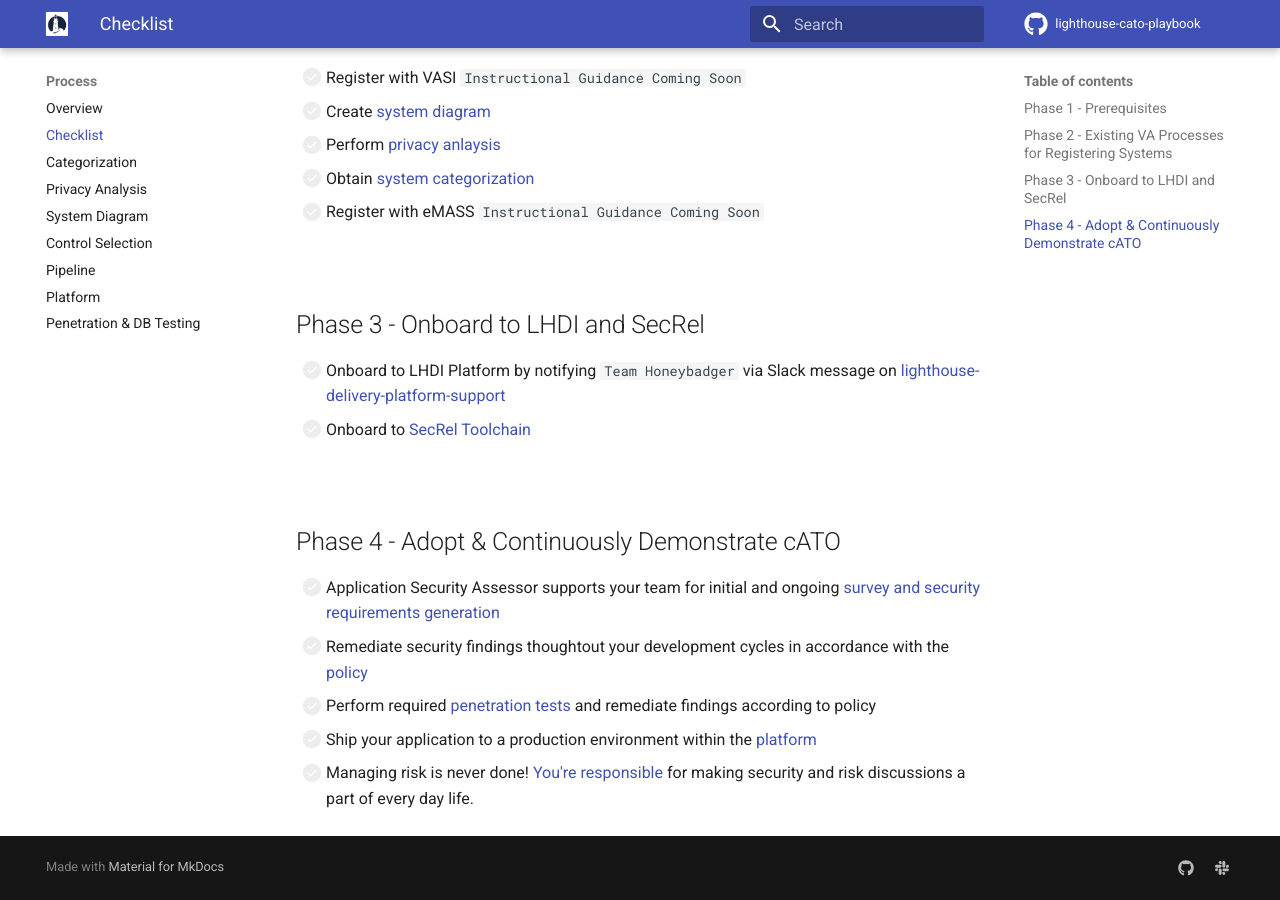
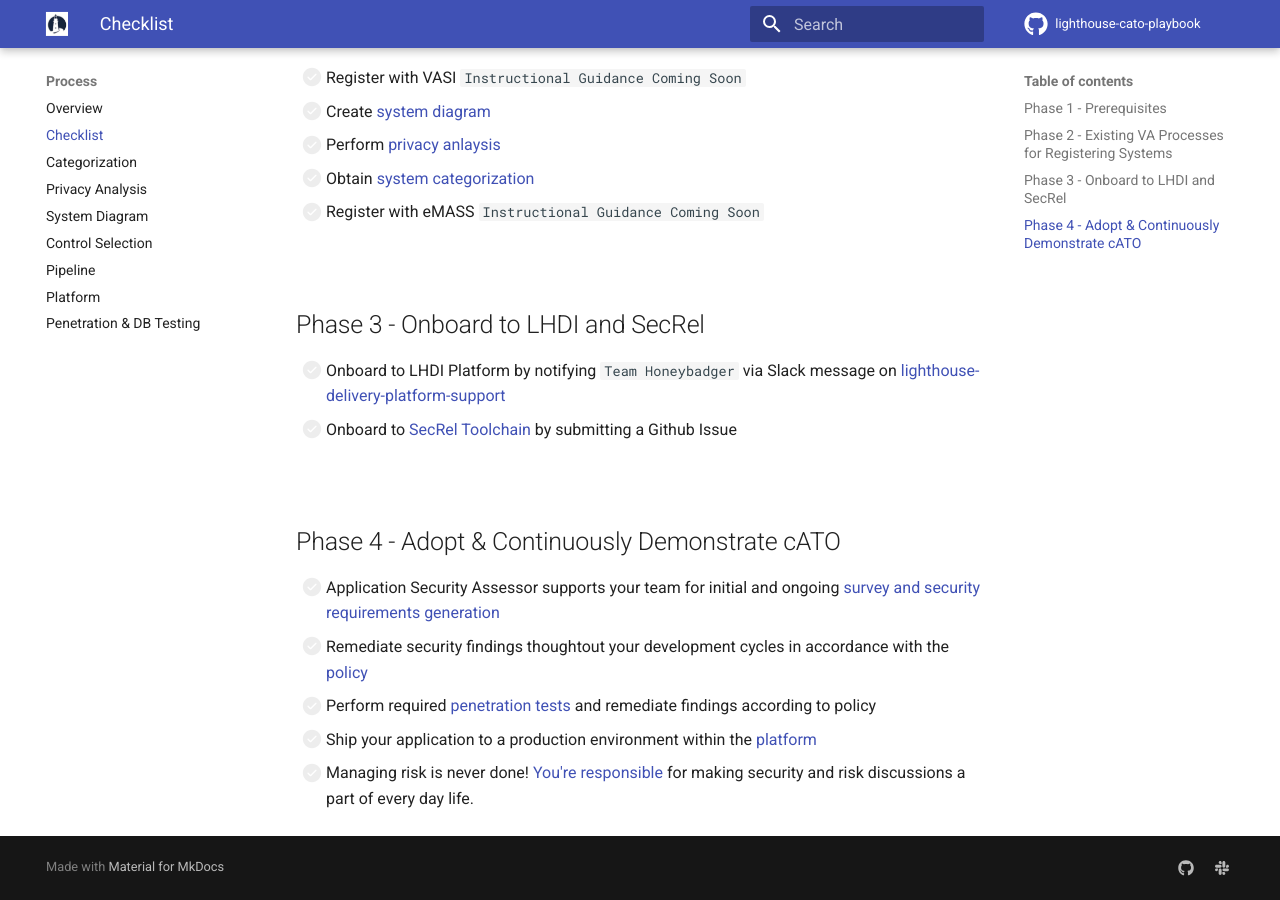
Before and after one commit to rise8-us/cato-playbook, an MkDocs documentation site: the page built from docs/checklist.md, in a window 1280 px wide and 900 px high, scrolled down 607 px. Built offline with MkDocs 1.6.1 and Material for MkDocs 9.7.7, drawn with Linux system fonts in a browser that asks for light colours; comment, search, counter and statistics services are not loaded.

Commit message:
Update checklist.md

```diff
--- a/docs/checklist.md
+++ b/docs/checklist.md
@@ -20,7 +20,7 @@ Partner with an assigned System Steward to complete the following:
 
 ## Phase 3 - Onboard to LHDI and SecRel
 - [ ] Onboard to LHDI Platform by notifying `Team Honeybadger` via Slack message on [lighthouse-delivery-platform-support](https://lighthouseva.slack.com/archives/C03UA9MV1EH)
-- [ ] Onboard to [SecRel Toolchain](https://upgraded-invention-05777635.pages.github.io/onboarding/)
+- [ ] Onboard to [SecRel Toolchain](https://upgraded-invention-05777635.pages.github.io/onboarding/) by submitting a Github Issue
 
 <br/>
 
```
